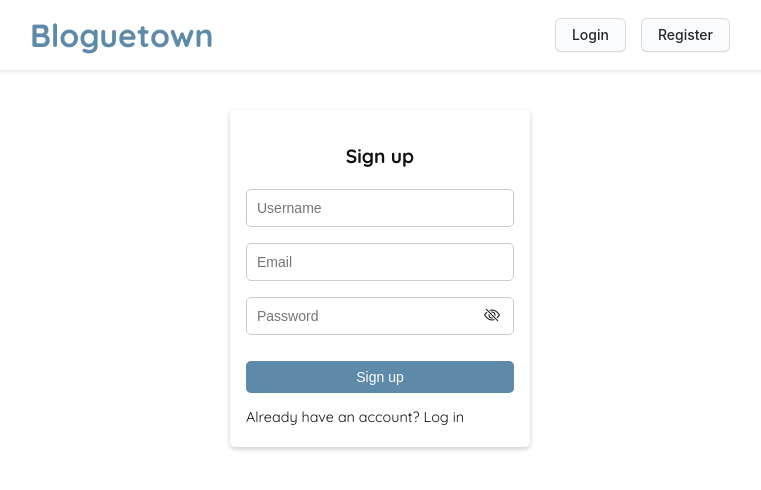
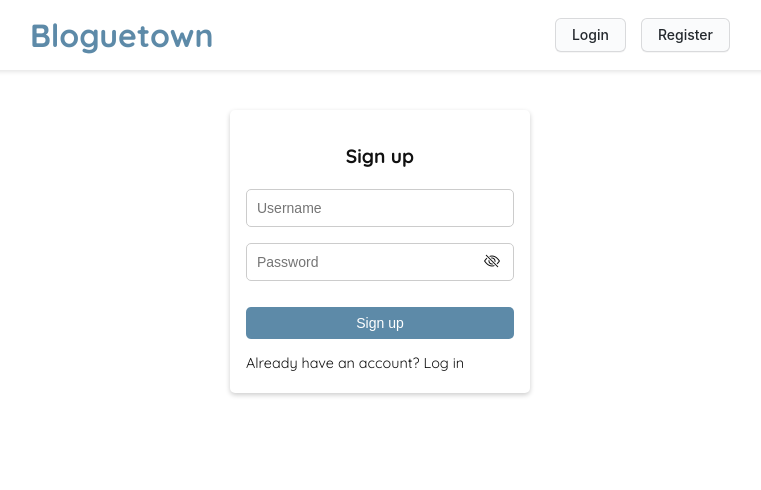
Before and after one commit to thienan11/blogue, a React (Create React App) app in the folder frontend/: page /register in a window 1280 px wide. Shown: the top 490 px of the page, without its empty margins (260-1021 px from the left). Built offline with nearby package versions, Linux system fonts and the light colour scheme; no server answers.

Commit message:
remove email requirement for users

```diff
--- a/frontend/src/pages/RegisterPage.js
+++ b/frontend/src/pages/RegisterPage.js
@@ -6,10 +6,7 @@ export default function RegisterPage() {
   const [passwordType, setPasswordType] = useState("password");
   const passwordRef = useRef(null);
 
-  // State for email input validation
-  const [isEmailValid, setEmailValid] = useState(true);
   const [username, setUsername] = useState("");
-  const [email, setEmail] = useState("");
   const [password, setPassword] = useState("");
 
   // State to track overall form validity
@@ -36,29 +33,12 @@ export default function RegisterPage() {
     };
   }, []);
 
-  // Function to validate email format
-  const validateEmail = (email) => {
-    const emailRegex = /^([\w-]+(\.[\w-]+)*@[\w-]+(\.[\w-]+)+)$/;
-
-    return emailRegex.test(email);
-  };
-
-  // // Function to handle email input change
-  // const handleEmailChange = (ev) => {
-  //   const newEmail = ev.target.value;
-  //   setEmail(newEmail);
-  //   setEmailValid(validateEmail(newEmail));
-  //   updateFormValidity();
-  // };
   // Function to handle input field changes
 const handleInputChange = (ev) => {
   const { name, value } = ev.target;
   // Update the corresponding state variable
   if (name === "username") {
     setUsername(value);
-  } else if (name === "email") {
-    setEmail(value);
-    setEmailValid(validateEmail(value));
   } else if (name === "password") {
     setPassword(value);
   }
@@ -69,9 +49,9 @@ const handleInputChange = (ev) => {
   // Function to update the form's overall validity
   const updateFormValidity = () => {
     // Check if all required fields are filled out
-    const isValid = username.trim() !== "" && email.trim() !== "" && password.trim() !== "";
+    const isValid = username.trim() !== "" && password.trim() !== "";
     // Update the form's validity state
-    setFormValid(isValid && isEmailValid);
+    setFormValid(isValid);
   };
 
   // Function to handle form submission
@@ -85,7 +65,7 @@ const handleInputChange = (ev) => {
 
     const response = await fetch("https://bloguetown-api.vercel.app/register", {
       method: "POST",
-      body: JSON.stringify({ username, email, password }),
+      body: JSON.stringify({ username, password }),
       headers: { "Content-Type": "application/json" },
     });
     if (response.status === 200) {
@@ -110,21 +90,6 @@ const handleInputChange = (ev) => {
             placeholder="Username"
             onChange={handleInputChange}
           />
-        </p>
-        <p>
-          <input
-            type="text"
-            name="email"
-            id="email"
-            autoComplete="off"
-            value={email}
-            onChange={handleInputChange}
-            className={!isEmailValid ? "invalid" : ""}
-            placeholder="Email"
-          />
-          {!isEmailValid && (
-            <span className="error">Invalid email address</span>
-          )}
         </p>
         <p>
           <input
```
Also changed, not shown: 2 other files (tests, documents, lock files or other folders).
